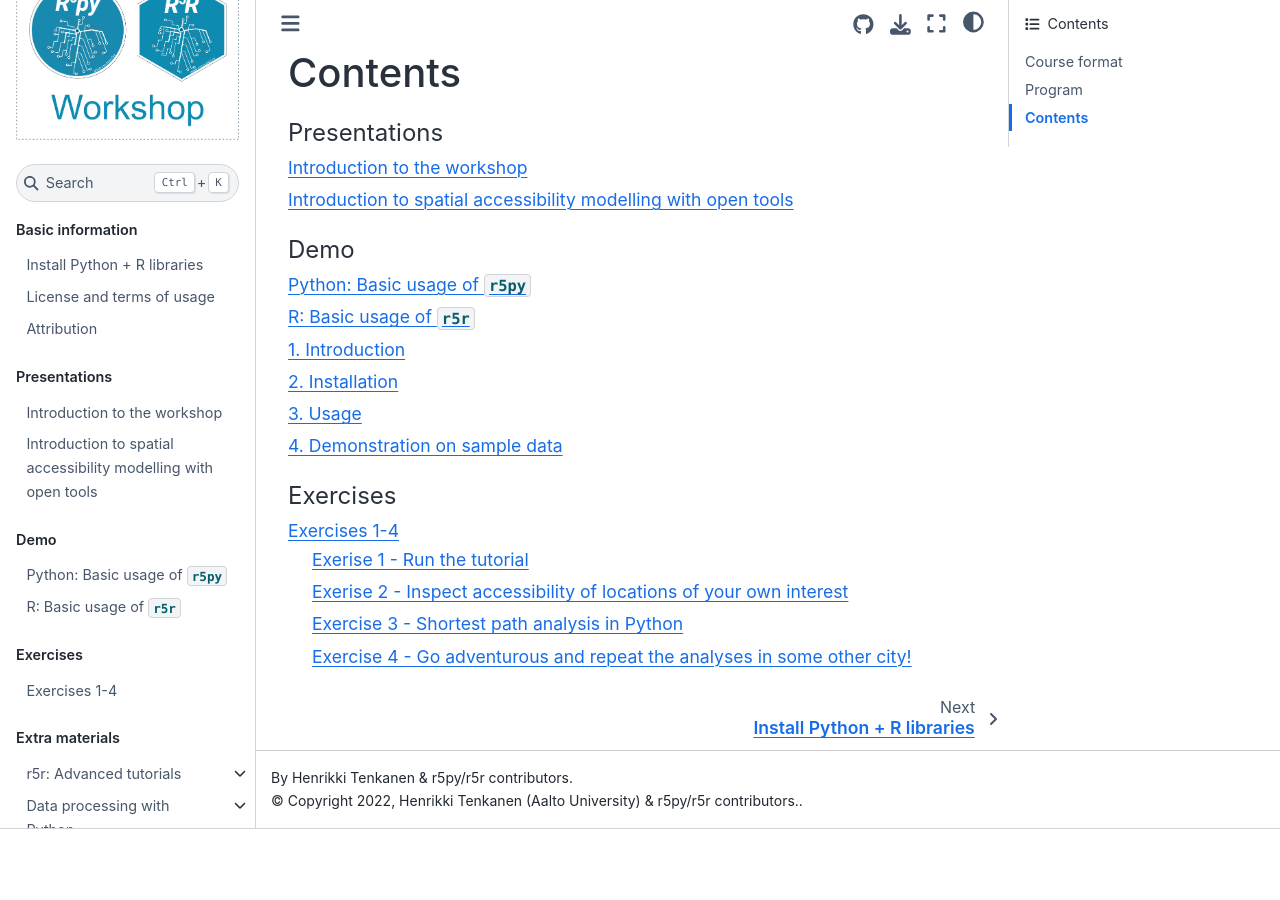
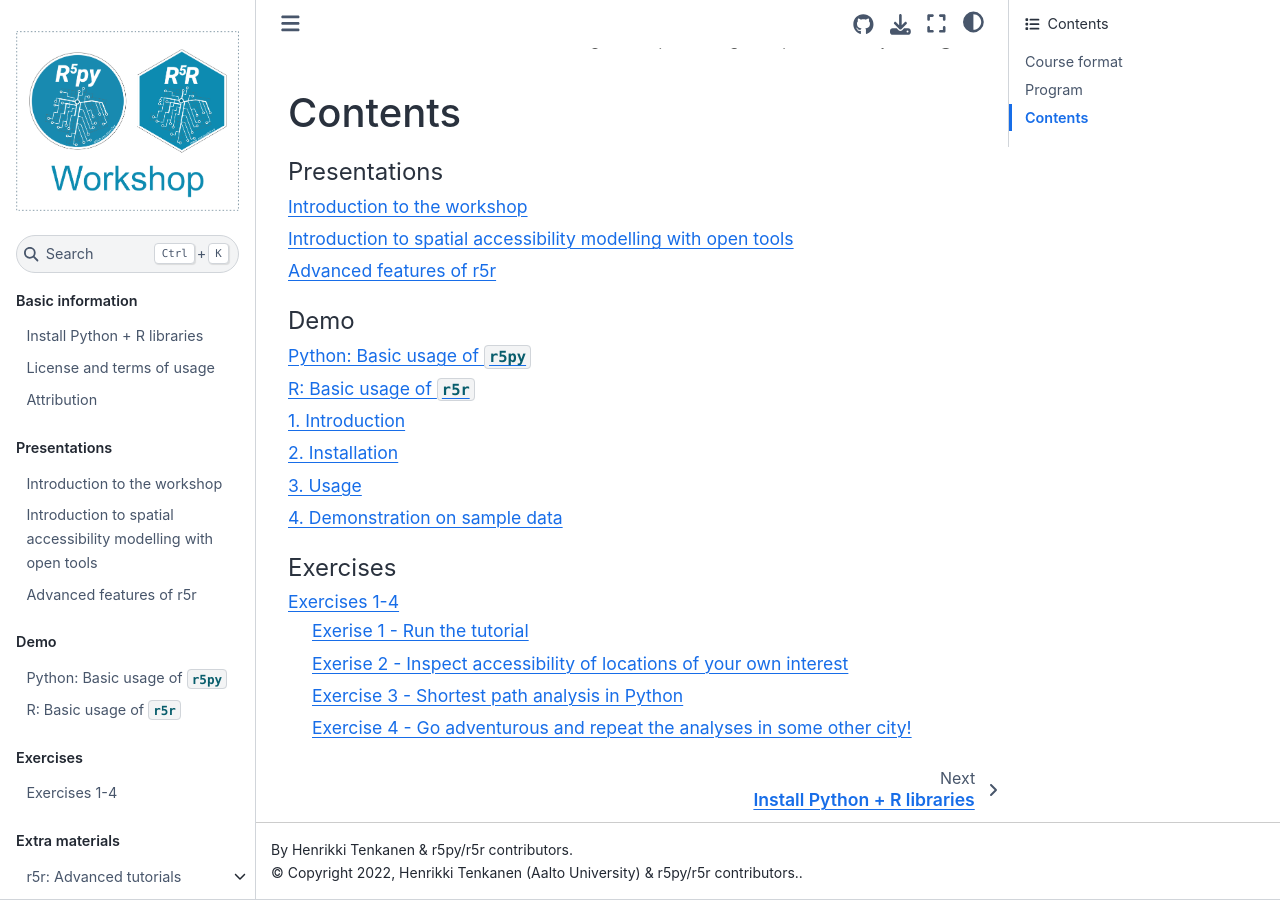
Before and after one commit to r5py/r5edu, a Sphinx documentation site: the page built from source/index.rst, in a window 1280 px wide and 900 px high, scrolled down 1192 px. Built offline with Sphinx 7.4.7 and the Sphinx Book theme 1.1.4, drawn with Linux system fonts in a browser that asks for light colours; pages that are not in the unit, such as notebooks, are missing from menus; before the commit the page ends 2021 px from its top, so only the background shows below that.

Commit message:
Update programme and add r5r advanced features

```diff
--- a/source/index.rst
+++ b/source/index.rst
@@ -48,6 +48,7 @@ Contents
 
    lessons/introduction
    lessons/accessibility-modelling
+   lessons/r5r_advanced_features
 
 .. toctree::
    :maxdepth: 1
--- /dev/null
+++ b/source/lessons/r5r_advanced_features.rst
@@ -0,0 +1,6 @@
+Advanced features of r5r
+========================
+
+.. raw:: html
+
+    <iframe src="https://drive.google.com/file/d/1nljKHxLxXJPntRc-lHO2iN0MB9funG3c/preview" width="640" height="480"></iframe>
```
Also changed, not shown: source/img/schedule.png.
